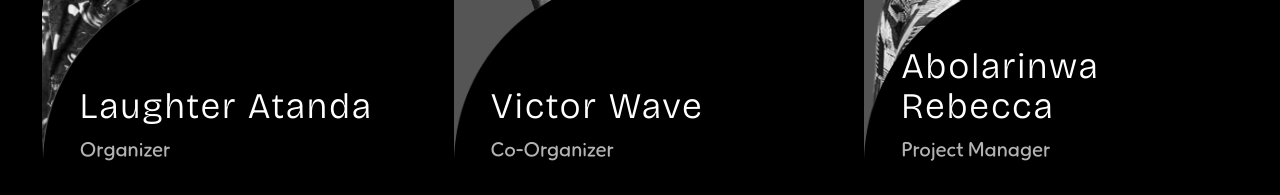
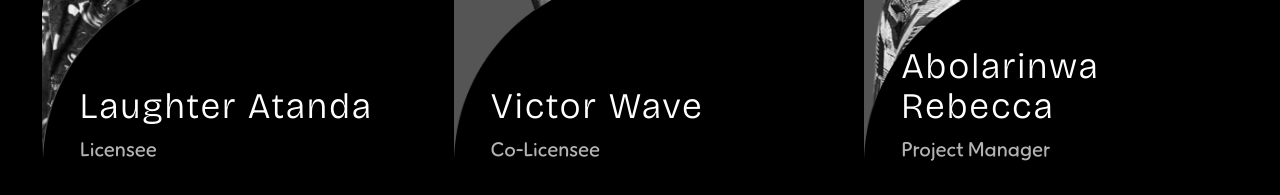
Before and after one commit to iamwealthpriest/tedxado-ekiti, a React (Vite) app: page /team in a window 1280 px wide. Shown: the part 1200-1395 px from the top of the page. Built offline with nearby package versions, Linux system fonts and the light colour scheme.

Commit message:
Revert "Update team roles in constants: change Licensee to Organizer and Co-L…"

```diff
--- a/src/constants/team.js
+++ b/src/constants/team.js
@@ -20,12 +20,12 @@ import DeborahA from "../assets/home/Ajiboye.jpg";
 export const heroTeam = [
   {
     name: "Laughter Atanda",
-    role: "Organizer",
+    role: "Licensee",
     image: LaughterA,
   },
   {
     name: "Victor Wave",
-    role: "Co-Organizer",
+    role: "Co-Licensee",
     image: VictorW,
   },
   {
@@ -43,12 +43,12 @@ export const heroTeam = [
 export const teamMembers = [
   {
     name: "Laughter Atanda",
-    role: "Organizer",
+    role: "Licensee",
     image: Laughter,
   },
   {
     name: "Victor Wave",
-    role: "Co-Organizer",
+    role: "Co-Licensee",
     image: Victor,
   },
   {
```
